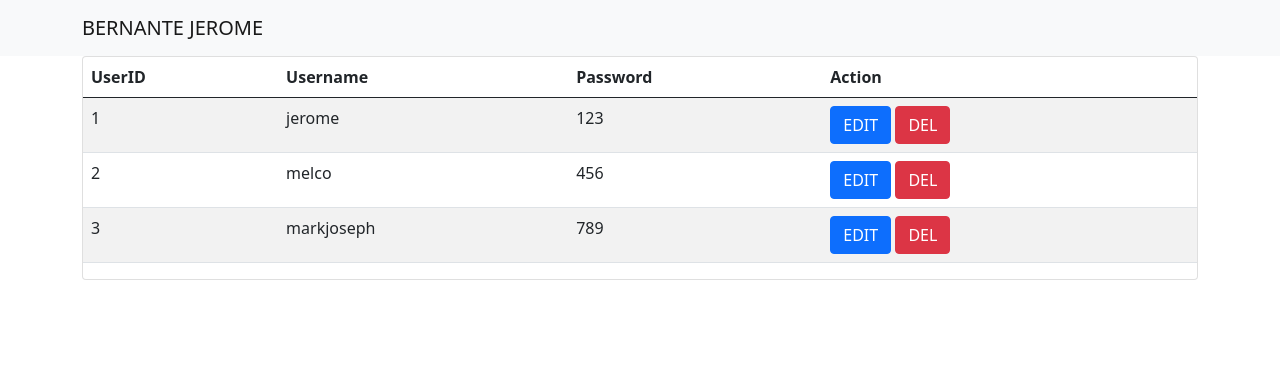
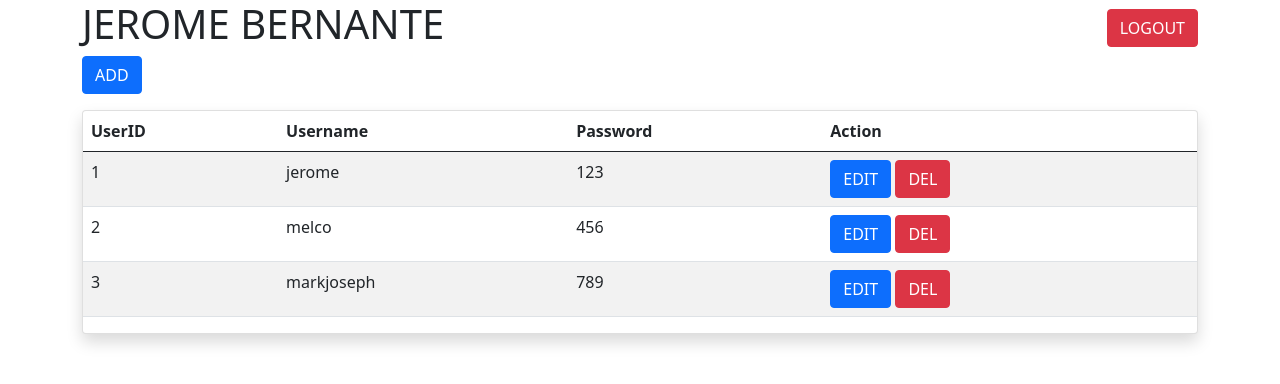
Before and after one commit to jeromebernante/source, a PHP site: page / in a window 1280 px wide. Shown: the top 384 px of the page. Run offline with PHP 8.4, Linux system fonts and the light colour scheme; data comes from the database, SQL or seed files in the repository.

Commit message:
Update index.php

```diff
--- a/index.php
+++ b/index.php
@@ -13,23 +13,19 @@ include('connection.php')
 </head>
 <body>
 
-<nav class="navbar navbar-light bg-light">
 <div class="container">
-    <a class="navbar-brand" href="#">BERNANTE JEROME</a>
+        <header class="d-flex align-items-center">
+            <h1>JEROME BERNANTE</h1>
+            <div class="ms-auto">
+                <a href="index.php" class="btn btn-danger">LOGOUT</a>
             </div>
+        </header>
+        <nav>
+            <a href="add.php" class="btn btn-primary mb-3">ADD</a>
+
         </nav>
-
-
-<?php
-    if (isset($_GET['edit'])) {
-        echo $_GET['edit'];
-    }
-?>
-
-
-
-<div class="container">
-    <div class="card">
+        <main>
+            <div class="card shadow">
                 <table class="table table-striped">
                     <thead>
                         <tr>
@@ -49,8 +45,8 @@ include('connection.php')
                                 <td><?php echo $row['username']?></td>
                                 <td><?php echo $row['password']?></td>
                                 <td>
-                            <a href="edit.php?edit=<?php echo $row['userid']?>" class="btn btn-primary">EDIT</a>
-                            <a href="index.php?delete=<?php echo $row['userid']?>" class="btn btn-danger">DEL</a>
+                                    <a href="edit.php?edit=<?php echo $row['userid']?>&username=<?php echo $row['username']?>" class="btn btn-primary">EDIT</a>
+                                    <a href="delete.php?id=<?php echo $row['userid']?>" class="btn btn-danger">DEL</a>
                                 </td>
                             </tr>
                         <?php
@@ -59,6 +55,9 @@ include('connection.php')
                     </tbody>
                 </table>
             </div>
+        </main>
+
+
 </div>
 
 <script src="https://cdn.jsdelivr.net/npm/bootstrap@5.0.2/dist/js/bootstrap.bundle.min.js" integrity="sha384-MrcW6ZMFYlzcLA8Nl+NtUVF0sA7MsXsP1UyJoMp4YLEuNSfAP+JcXn/tWtIaxVXM" crossorigin="anonymous"></script>
```
Lines whose indentation alone changed are shown as unchanged.
